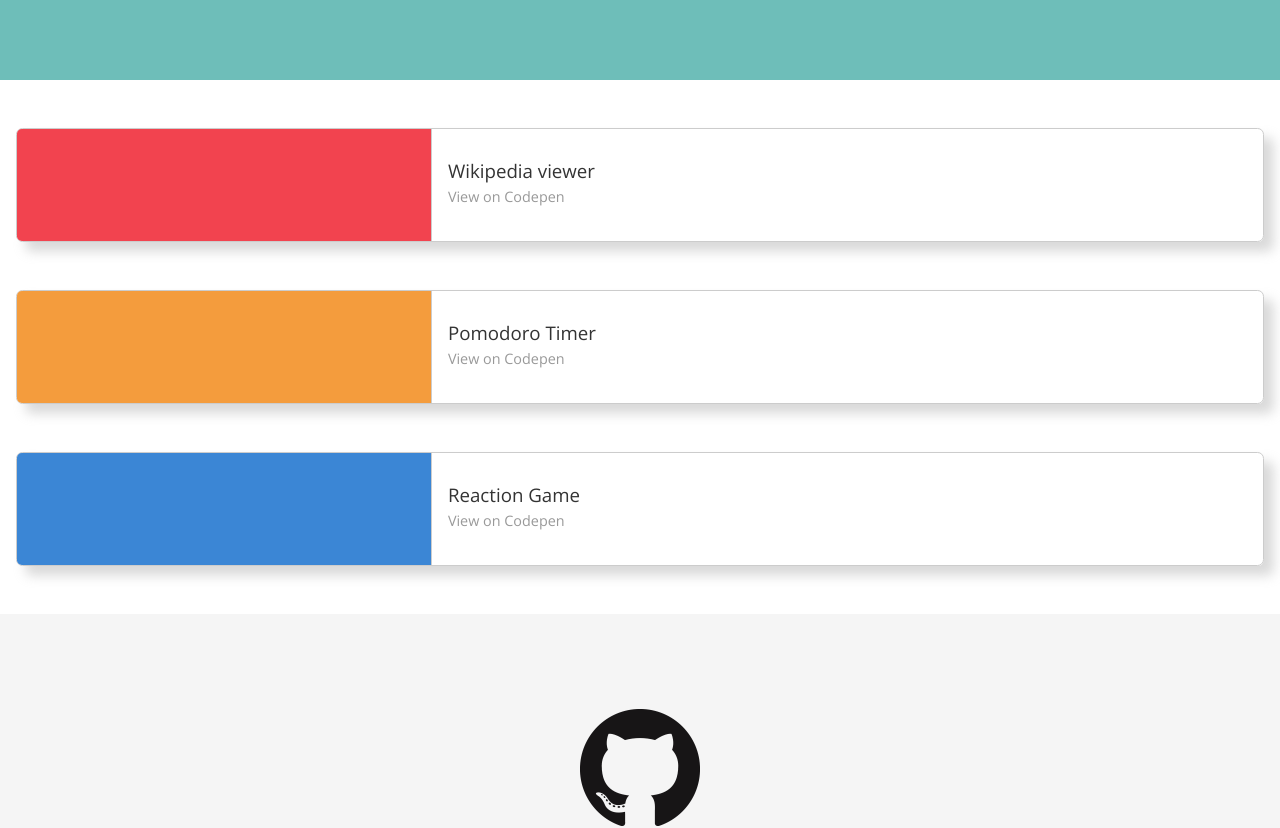
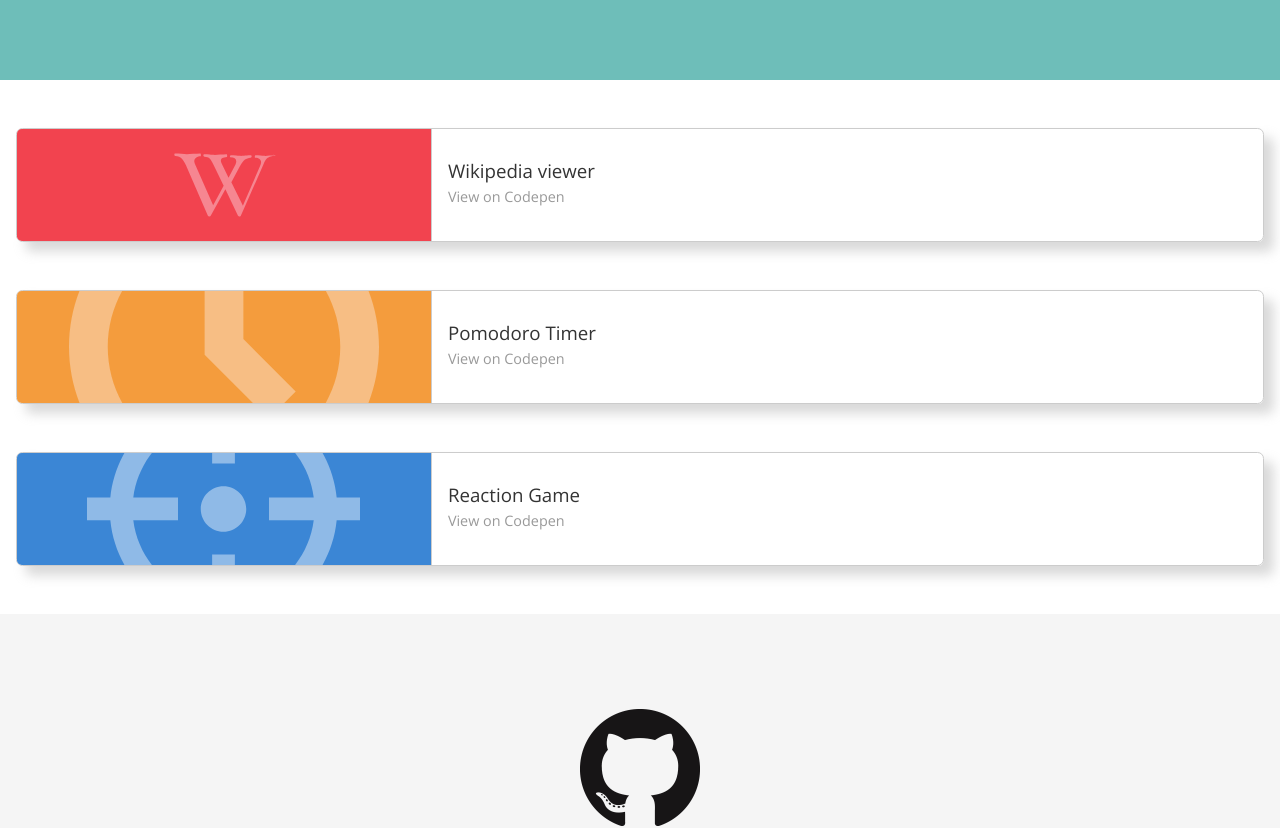
Before and after one commit to adieCodes/personalSite, a website: page index.html in a window 1280 px wide. Shown: the part 560-1388 px from the top of the page. Drawn offline with nearby package versions, Linux system fonts and the light colour scheme.

Commit message:
style: Add and style background images for .project__image

```diff
--- a/index.html
+++ b/index.html
@@ -46,7 +46,7 @@
             </div><!-- .project__info -->
           </a><!-- .project__link -->
         </div><!-- .project project-pomodoro -->
-        <div class="col-4 project project-tbc">
+        <div class="col-4 project project-reaction">
           <a href="http://codepen.io/adie_codes/pen/GgOXZZ" class="project__link">
             <div class="project__image"></div>
             <div class="project__info">
--- a/styles/main.css
+++ b/styles/main.css
@@ -654,14 +654,25 @@
 
 .project-wikipedia .project__image {
   background: #f2434f;
+  background-image: url(../images/wikipedia.svg);
+  background-position: center;
+  background-repeat: no-repeat;
 }
 
 .project-pomodoro .project__image {
   background: #f49c3d;
+  background-image: url(../images/clock.svg);
+  background-size: 75%;
+  background-position: center;
+  background-repeat: no-repeat;
 }
 
-.project-tbc .project__image {
+.project-reaction .project__image {
   background: #3b86d5;
+  background-image: url(../images/target.svg);
+  background-size: 66%;
+  background-position: center;
+  background-repeat: no-repeat;
 }
 
 .more-work {
@@ -708,5 +719,6 @@
 
 .contact .btn--cta {
   border: 1px solid white;
-  box-shadow: 0.3em 0.3em 0.5em 0px #0c85d0;
+  background-color: #0c85d0;
+  box-shadow: 0.3em 0.3em 0.5em 0px #0967a0;
 }
```
Also changed, not shown: images/target-old.svg (added), images/target.svg (added).
